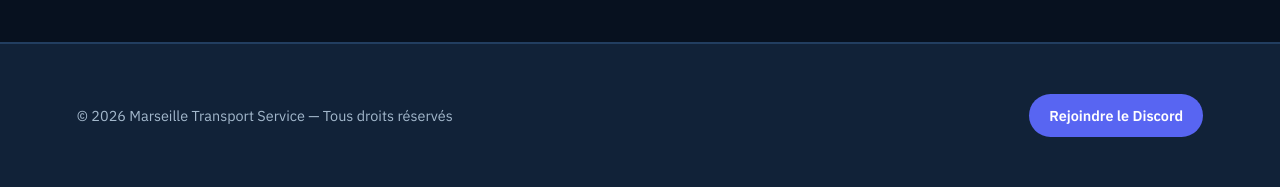
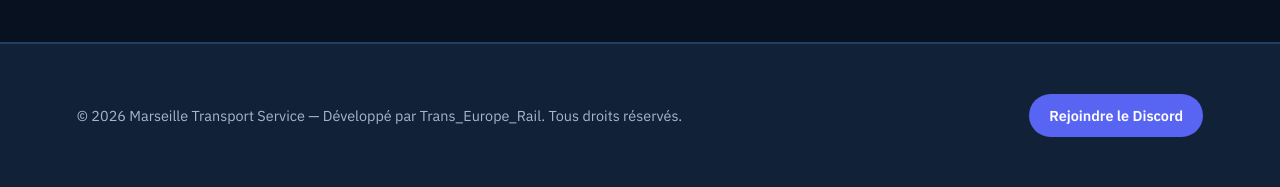
Before and after one commit to Trans-Europe-Rail/Marseille-Transport-Service-, a Flask app: page / in a window 1280 px wide. Shown: the part 1271-1458 px from the top of the page. Run offline with Flask 3, Linux system fonts and the light colour scheme.

Commit message:
Update footer text with new attribution

```diff
--- a/templates/index.html
+++ b/templates/index.html
@@ -182,7 +182,7 @@
 </section>
 
 <footer>
-  <div>© 2026 Marseille Transport Service — Tous droits réservés</div>
+  <div>© 2026 Marseille Transport Service — Développé par Trans_Europe_Rail. Tous droits réservés.</div>
   <a class="discord-btn" href="https://discord.gg/3qfUvsjWAu" target="_blank" rel="noopener">Rejoindre le Discord</a>
 </footer>
 
```
